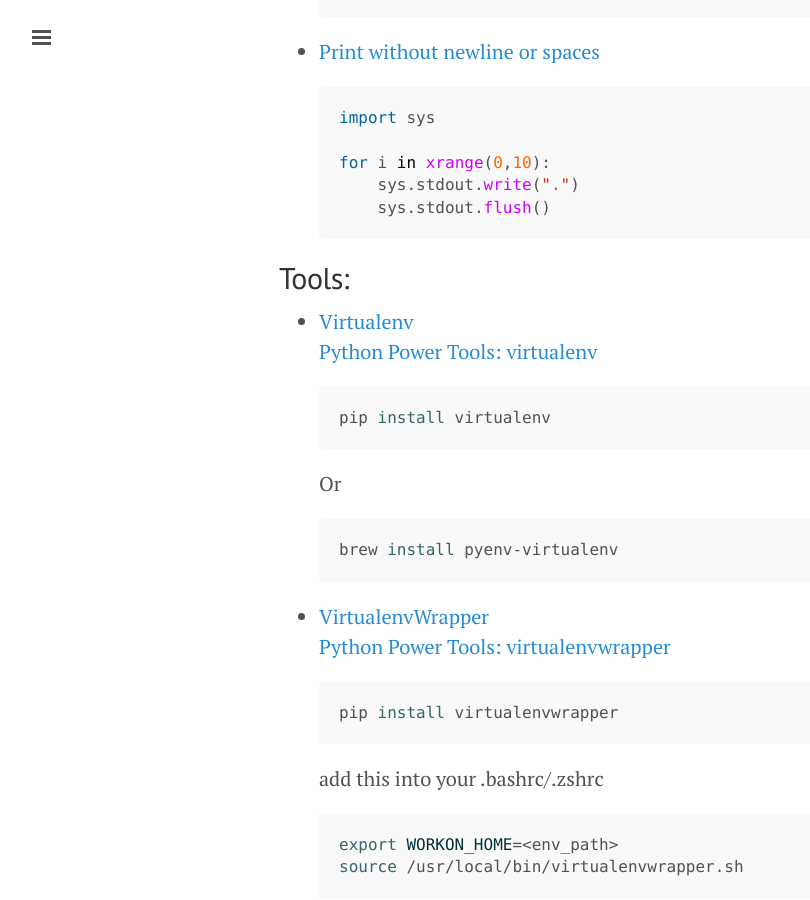
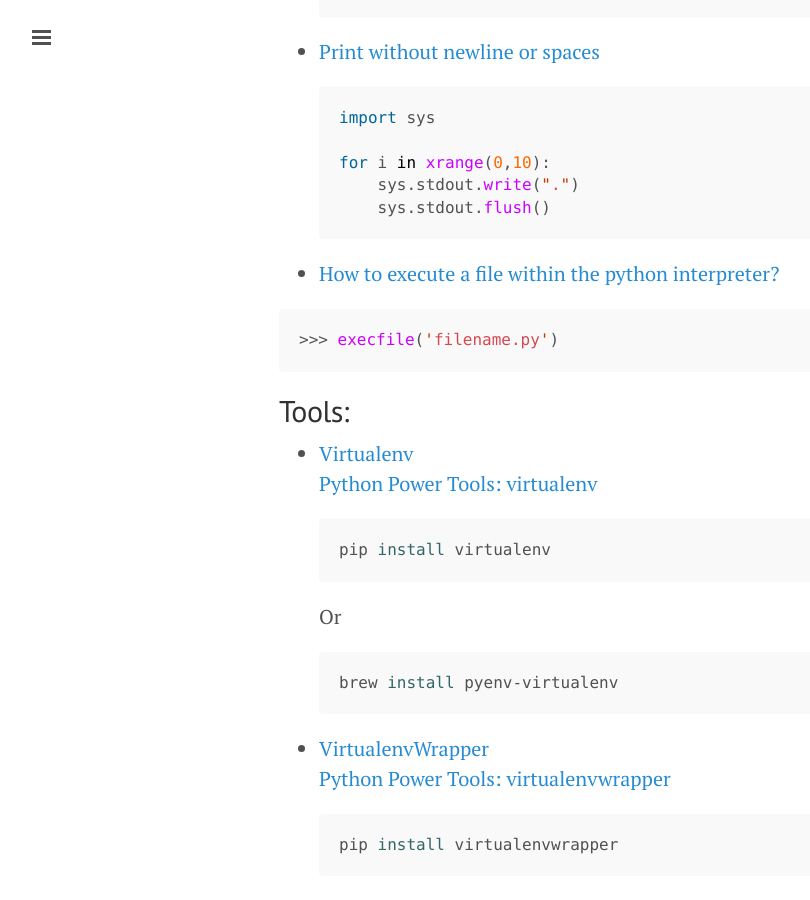
Before and after one commit to ibotdotout/ibotdotout.github.io, a Jekyll site: the page built from _posts/2014-06-08-python.md, in a window 1280 px wide and 900 px high, scrolled down 2016 px. Shown: the whole window, without its empty margins (1-811 px from the left). Built offline with Jekyll 4.4.1, drawn with Linux system fonts in a browser that asks for light colours; Markdown is read by kramdown in place of the engine named in the settings.

Commit message:
Update 2014-06-08-python.md

````diff
--- a/_posts/2014-06-08-python.md
+++ b/_posts/2014-06-08-python.md
@@ -87,6 +87,11 @@ permalink: python
       sys.stdout.write(".")
       sys.stdout.flush()
   ```
+* [How to execute a file within the python interpreter?](http://stackoverflow.com/questions/1027714/how-to-execute-a-file-within-the-python-interpreter)
+
+```python
+>>> execfile('filename.py')
+```
 
 ## Tools:
 * [Virtualenv](http://virtualenv.readthedocs.org)
````
